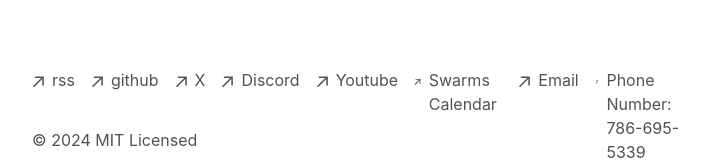
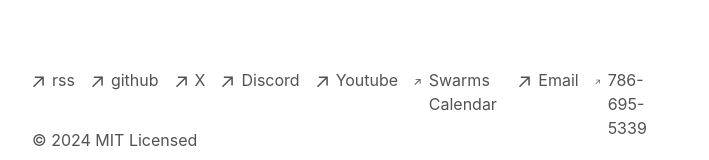
Before and after one commit to kyegomez/kyegomez-com, a Next.js app: page / in a window 1280 px wide. Shown: the part 412-572 px from the top of the page, without its empty margins (320-1029 px from the left). Built offline with nearby package versions, Linux system fonts and the light colour scheme.

Commit message:
[CLEANUP]

```diff
--- a/app/components/footer.tsx
+++ b/app/components/footer.tsx
@@ -103,7 +103,7 @@ export default function Footer() {
             target="_blank"
           >
             <ArrowIcon />
-            <p className="ml-2 h-7">Phone Number: 786-695-5339</p>
+            <p className="ml-2 h-7">786-695-5339</p>
           </a>
         </li>
       </ul>
```
